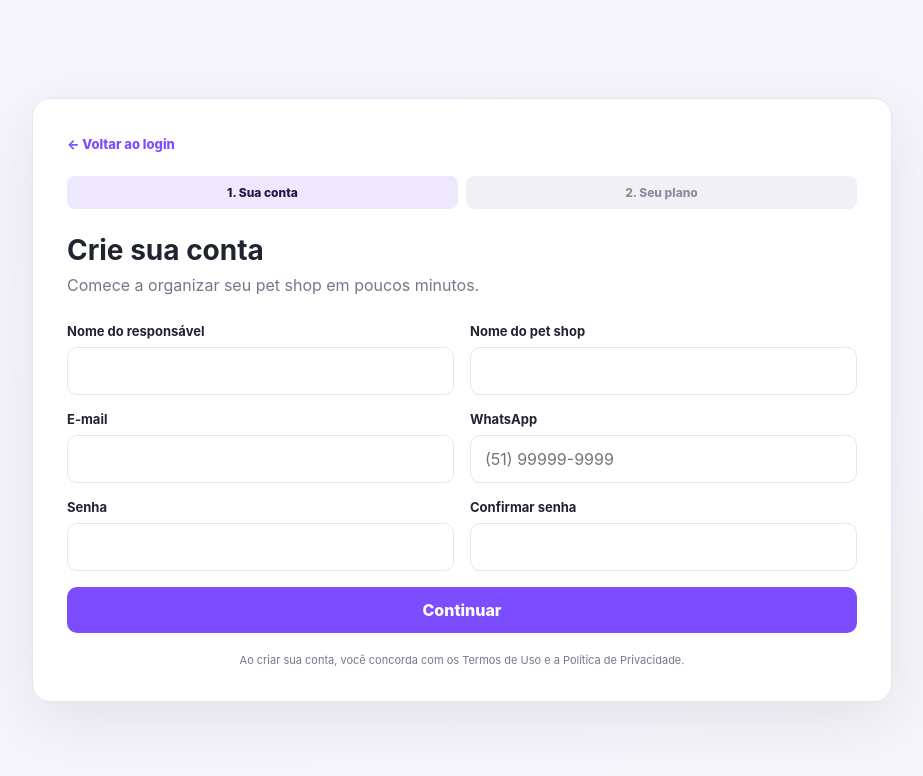
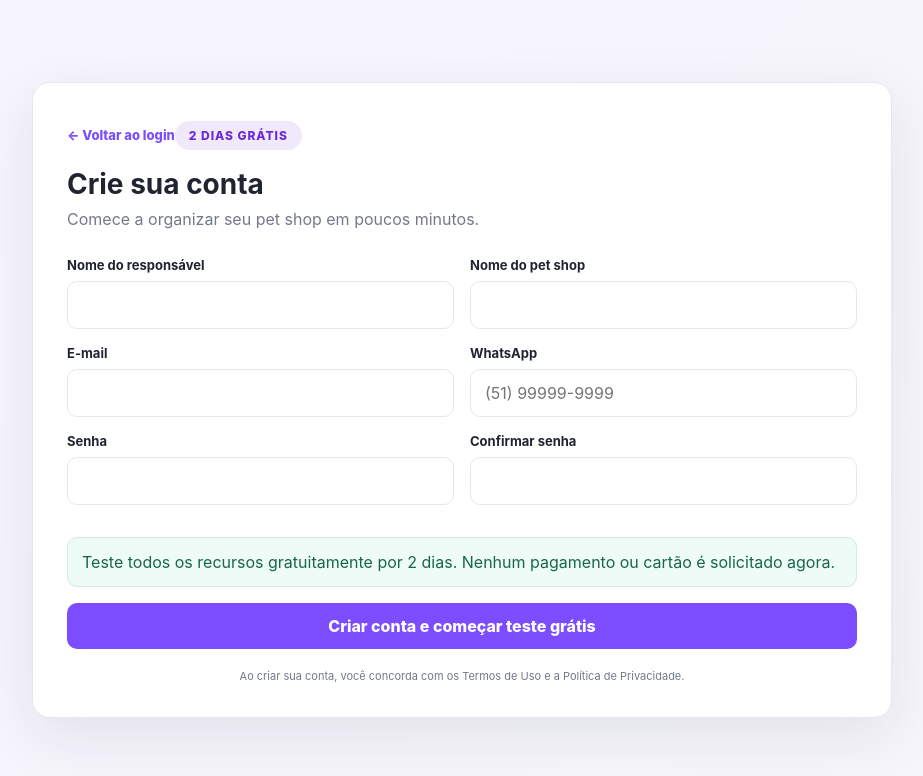
Before and after one commit to williamonweb/forgepets, a Next.js app: page /cadastro in a window 1280 px wide. Shown: the top 776 px of the page, without its empty margins (178-1101 px from the left). Built offline with nearby package versions, Linux system fonts and the light colour scheme.

Commit message:
v30.3.4 - remove pagamento do cadastro e libera teste de 2 dias

```diff
--- a/app/cadastro/page.tsx
+++ b/app/cadastro/page.tsx
@@ -1,13 +1,104 @@
 'use client';
+
 import Link from 'next/link';
 import { FormEvent, useState } from 'react';
 import { useRouter } from 'next/navigation';
 
-export default function CadastroPage(){
- const router=useRouter(); const [step,setStep]=useState(1); const [loading,setLoading]=useState(false); const [error,setError]=useState('');
- async function submit(e:FormEvent<HTMLFormElement>){e.preventDefault(); const form=new FormData(e.currentTarget); if(step===1){if(form.get('password')!==form.get('confirmPassword')) return setError('As senhas não conferem.'); setError(''); setStep(2); return;} setLoading(true); setError(''); const payload=Object.fromEntries(form.entries()); const r=await fetch('/api/auth/cadastro',{method:'POST',headers:{'Content-Type':'application/json'},body:JSON.stringify(payload)}); const d=await r.json(); setLoading(false); if(!r.ok)return setError(d.message||'Não foi possível criar a conta.'); router.push('/app/configuracao-inicial'); router.refresh();}
- return <main className="authPage"><form className="card authWide" onSubmit={submit}><Link className="back" href="/login">← Voltar ao login</Link><div className="steps"><span className={step===1?'active':''}>1. Sua conta</span><span className={step===2?'active':''}>2. Seu plano</span></div><h2>Crie sua conta</h2><div className="sub">Comece a organizar seu pet shop em poucos minutos.</div>{error&&<div className="error">{error}</div>}
- <div className={step===1?'':'hidden'}><div className="formGrid"><div className="field"><label>Nome do responsável</label><input name="ownerName" required={step===1}/></div><div className="field"><label>Nome do pet shop</label><input name="companyName" required={step===1}/></div><div className="field"><label>E-mail</label><input name="email" type="email" required={step===1}/></div><div className="field"><label>WhatsApp</label><input name="phone" placeholder="(51) 99999-9999" required={step===1}/></div><div className="field"><label>Senha</label><input name="password" type="password" minLength={8} required={step===1}/></div><div className="field"><label>Confirmar senha</label><input name="confirmPassword" type="password" minLength={8} required={step===1}/></div></div><button className="btn">Continuar</button></div>
- <div className={step===2?'':'hidden'}><div className="planGrid"><label className="plan"><input type="radio" name="plan" value="ESSENCIAL"/><strong>Essencial</strong><b>R$ 129/mês</b><small>Gestão completa para começar.</small></label><label className="plan featured"><span>MAIS ESCOLHIDO</span><input type="radio" name="plan" value="PROFISSIONAL" defaultChecked/><strong>Profissional</strong><b>R$ 179/mês</b><small>Inclui fidelidade completa.</small></label><label className="plan"><input type="radio" name="plan" value="PREMIUM"/><strong>Premium</strong><b>R$ 219/mês</b><small>Automação, campanhas e VIP.</small></label></div><div className="trialNote">Seu período de teste de 2 dias será aplicado automaticamente. Nenhuma cobrança é feita agora.</div><div className="buttonRow"><button type="button" className="btn secondary" onClick={()=>setStep(1)}>Voltar</button><button className="btn" disabled={loading}>{loading?'Criando conta...':'Criar conta e começar'}</button></div></div>
- <p className="legal">Ao criar sua conta, você concorda com os Termos de Uso e a Política de Privacidade.</p></form></main>
+export default function CadastroPage() {
+  const router = useRouter();
+  const [loading, setLoading] = useState(false);
+  const [error, setError] = useState('');
+
+  async function submit(event: FormEvent<HTMLFormElement>) {
+    event.preventDefault();
+    const form = new FormData(event.currentTarget);
+
+    if (form.get('password') !== form.get('confirmPassword')) {
+      setError('As senhas não conferem.');
+      return;
+    }
+
+    setLoading(true);
+    setError('');
+
+    try {
+      const response = await fetch('/api/auth/cadastro', {
+        method: 'POST',
+        headers: { 'Content-Type': 'application/json' },
+        body: JSON.stringify({
+          ownerName: form.get('ownerName'),
+          companyName: form.get('companyName'),
+          email: form.get('email'),
+          phone: form.get('phone'),
+          password: form.get('password')
+        })
+      });
+
+      const data = await response.json();
+      if (!response.ok) {
+        setError(data.message || 'Não foi possível criar a conta.');
+        return;
+      }
+
+      router.push('/app/configuracao-inicial');
+      router.refresh();
+    } catch {
+      setError('Não foi possível conectar ao servidor. Tente novamente.');
+    } finally {
+      setLoading(false);
+    }
+  }
+
+  return (
+    <main className="authPage">
+      <form className="card authWide" onSubmit={submit}>
+        <Link className="back" href="/login">← Voltar ao login</Link>
+
+        <div className="signupTrialBadge">2 DIAS GRÁTIS</div>
+        <h2>Crie sua conta</h2>
+        <div className="sub">Comece a organizar seu pet shop em poucos minutos.</div>
+
+        {error && <div className="error">{error}</div>}
+
+        <div className="formGrid">
+          <div className="field">
+            <label>Nome do responsável</label>
+            <input name="ownerName" required autoComplete="name" />
+          </div>
+          <div className="field">
+            <label>Nome do pet shop</label>
+            <input name="companyName" required />
+          </div>
+          <div className="field">
+            <label>E-mail</label>
+            <input name="email" type="email" required autoComplete="email" />
+          </div>
+          <div className="field">
+            <label>WhatsApp</label>
+            <input name="phone" placeholder="(51) 99999-9999" required inputMode="tel" />
+          </div>
+          <div className="field">
+            <label>Senha</label>
+            <input name="password" type="password" minLength={8} required autoComplete="new-password" />
+          </div>
+          <div className="field">
+            <label>Confirmar senha</label>
+            <input name="confirmPassword" type="password" minLength={8} required autoComplete="new-password" />
+          </div>
+        </div>
+
+        <div className="trialNote">
+          Teste todos os recursos gratuitamente por 2 dias. Nenhum pagamento ou cartão é solicitado agora.
+        </div>
+
+        <button className="btn" disabled={loading}>
+          {loading ? 'Criando conta...' : 'Criar conta e começar teste grátis'}
+        </button>
+
+        <p className="legal">
+          Ao criar sua conta, você concorda com os Termos de Uso e a Política de Privacidade.
+        </p>
+      </form>
+    </main>
+  );
 }
```
Also changed, not shown: app/api/auth/cadastro/route.ts (+4 -4 lines), ATUALIZACAO-V30.3.4-CADASTRO-TESTE-GRATIS.txt (added), app/globals.css.
